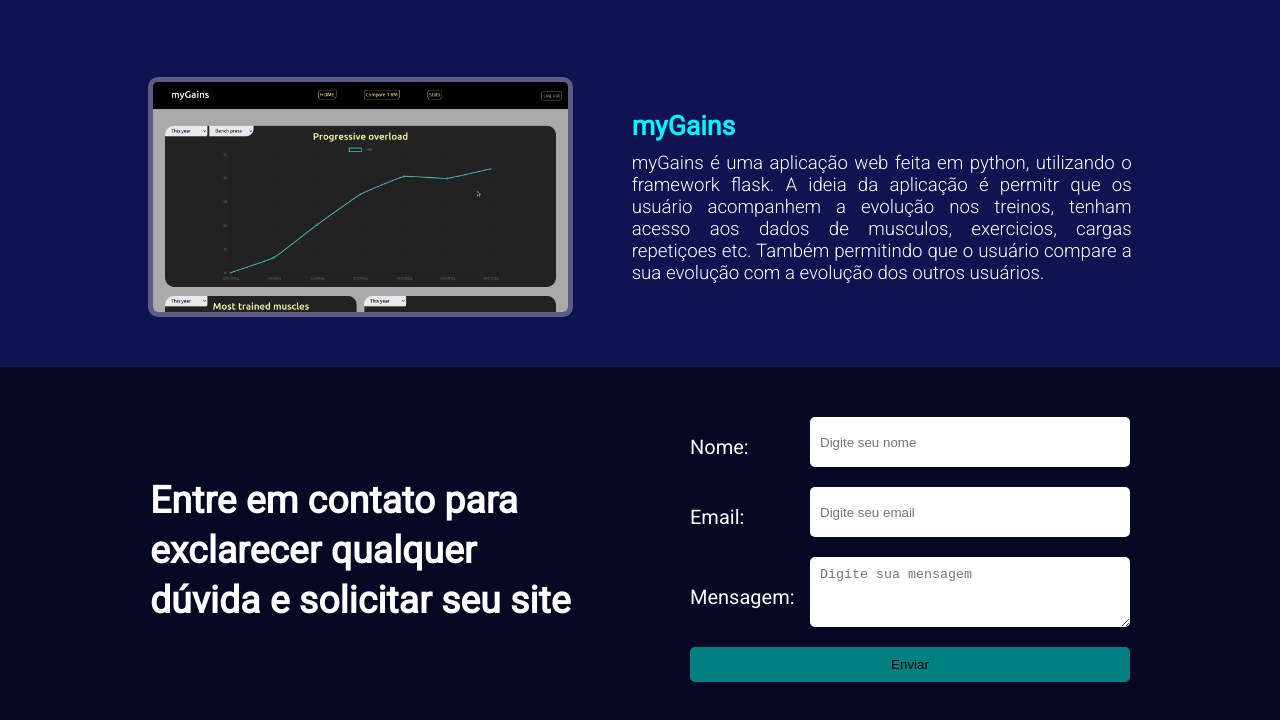
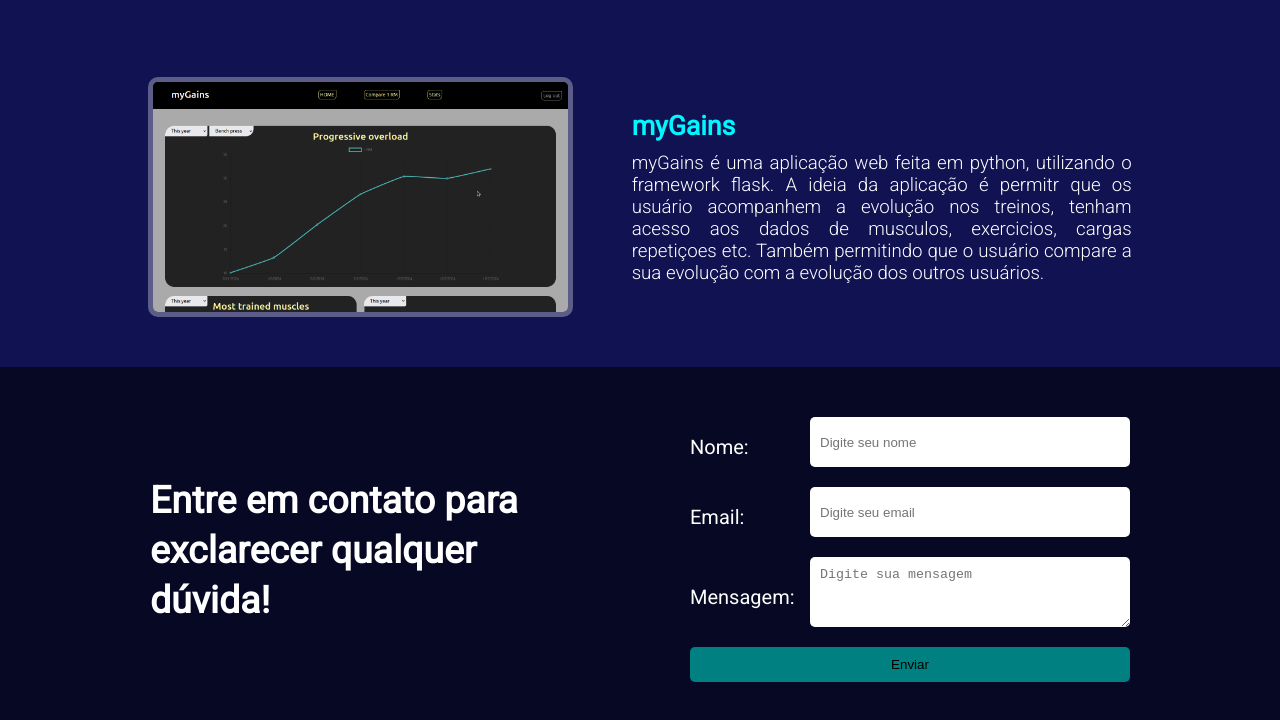
Before and after one commit to O-ian-carvalho/Ian-Dev, a plain HTML site: page index.html in a window 1280 px wide. Shown: the part 538-1258 px from the top of the page. Drawn offline with Linux system fonts and the light colour scheme; a web font is replaced by a local one.

Commit message:
Update index.html

```diff
--- a/index.html
+++ b/index.html
@@ -67,7 +67,7 @@
     <footer>
 
         <div id="ctt" class="ctt">
-            <h3>Entre em contato para exclarecer qualquer dúvida e solicitar seu site</h3>
+            <h3>Entre em contato para exclarecer qualquer dúvida!</h3>
         </div>
         <div class="form">
             <form action="https://formsubmit.co/carvalhoian2509@gmail.com" method="POST">
```
